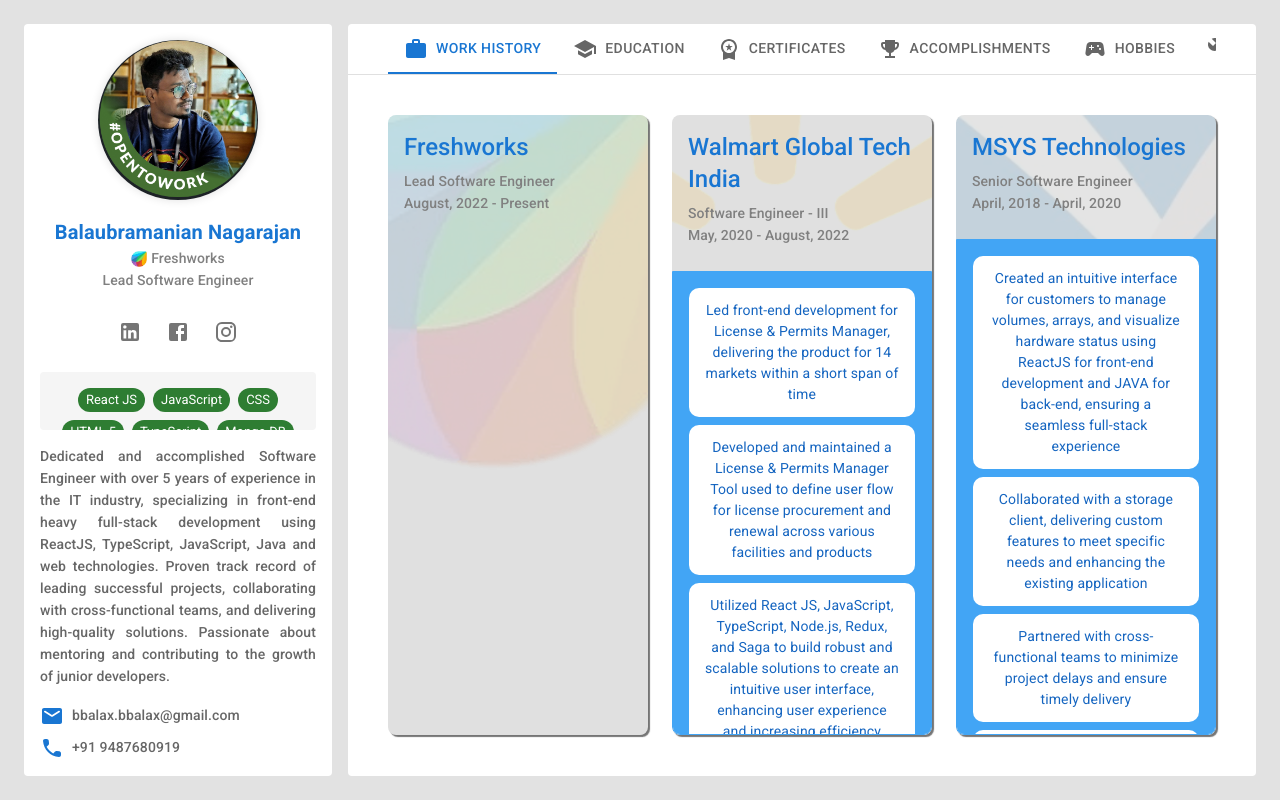
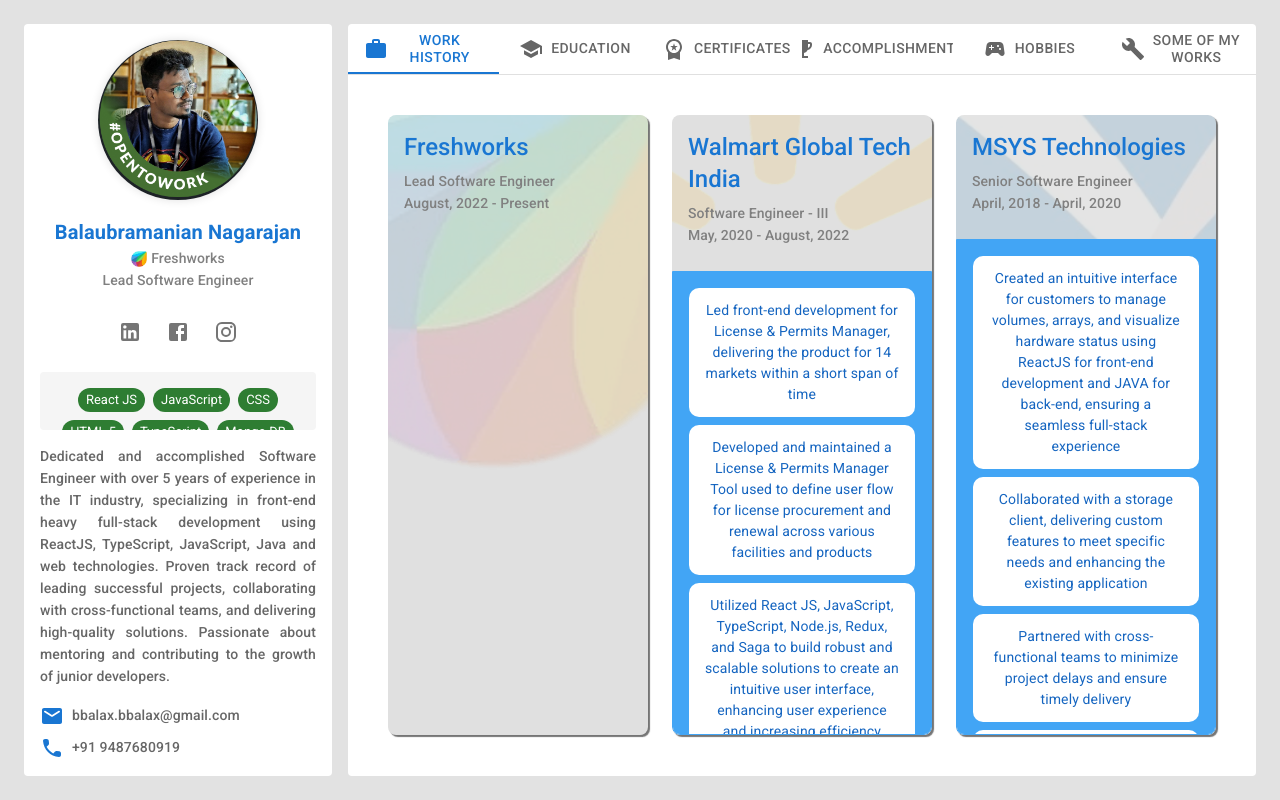
Before and after one commit to balaSpyrus/portfolio, a React (Create React App) app: page / in a window 1280 px wide. Built offline with nearby package versions, Linux system fonts and the light colour scheme.

Commit message:
minor chnages

```diff
--- a/public/index.html
+++ b/public/index.html
@@ -11,7 +11,6 @@
       name="description"
       content="Web site created using create-react-app"
     />
-    <link rel="apple-touch-icon" href="%PUBLIC_URL%/logo192.png" />
     <!--
       manifest.json provides metadata used when your web app is installed on a
       user's mobile device or desktop. See https://developers.google.com/web/fundamentals/web-app-manifest/
--- a/src/App.tsx
+++ b/src/App.tsx
@@ -94,6 +94,7 @@
             <Grid container className={classes.container}>
                 <Grid
                     container
+                    item
                     sm={3}
                     component={motion.div}
                     variants={layoutXVariants}
--- a/src/components/contentSection.tsx
+++ b/src/components/contentSection.tsx
@@ -1,7 +1,7 @@
 import TabContext from '@mui/lab/TabContext';
 import TabList from '@mui/lab/TabList';
 import TabPanel from '@mui/lab/TabPanel';
-import { Box, Grid, Theme, useTheme } from '@mui/material';
+import { Box, Grid, Theme, useMediaQuery, useTheme } from '@mui/material';
 import Tab from '@mui/material/Tab';
 import makeStyles from '@mui/styles/makeStyles';
 import clsx from 'clsx';
@@ -75,7 +75,7 @@
         profileData: { main },
     } = useContext(Profile);
     const theme = useTheme<Theme>();
-    const isMobileScreen = theme.breakpoints.down('sm');
+    const isMobileScreen = useMediaQuery(theme.breakpoints.down('sm'));
 
     const [value, setValue] = React.useState<TabSectionType>('work');
     const classes = useStyles({ selected: value });
--- a/src/components/worksSection.tsx
+++ b/src/components/worksSection.tsx
@@ -1,5 +1,5 @@
-import { Grid, ImageList, ImageListItem, ImageListItemBar, Theme } from '@mui/material';
-import { makeStyles } from '@mui/styles';
+import { Grid, ImageList, ImageListItem, ImageListItemBar, useMediaQuery, Theme } from '@mui/material';
+import { makeStyles, useTheme } from '@mui/styles';
 import { Variants, motion } from 'framer-motion';
 import React from 'react';
 import { WorksImgSetType } from '../types';
@@ -58,12 +58,15 @@
 
 const WorksSection: React.FC<Props> = ({ details: imgSet }) => {
     const classes = useStyles();
+    const theme = useTheme<Theme>();
+    const isSmallScreen = useMediaQuery(theme.breakpoints.down('md'));
+    const isMobileScreen = useMediaQuery(theme.breakpoints.down('sm'));
 
     return (
         <Grid style={{ padding: 0 }}>
             <ImageList
                 variant="masonry"
-                cols={3}
+                cols={isMobileScreen ? 1 : isSmallScreen ? 2 : 3}
                 gap={8}
                 sx={{ margin: 0 }}
                 component={motion.ul}
```
Also changed, not shown: public/manifest.json, src/logo.svg (deleted).
